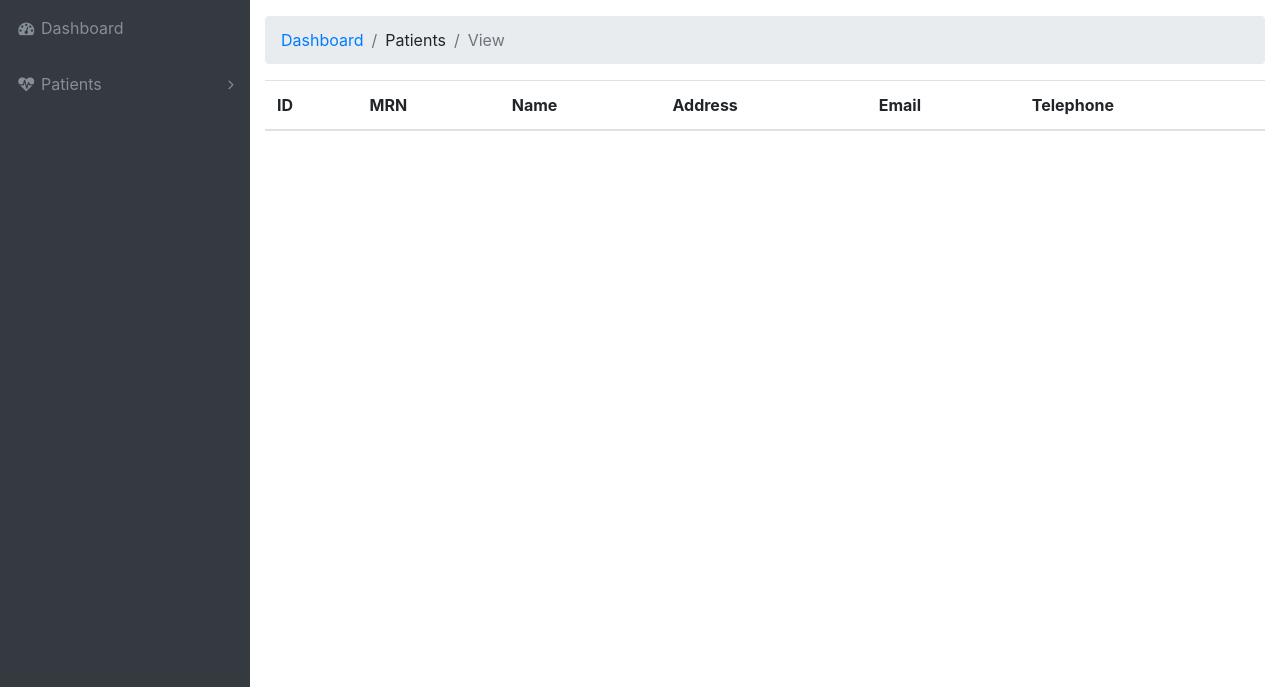
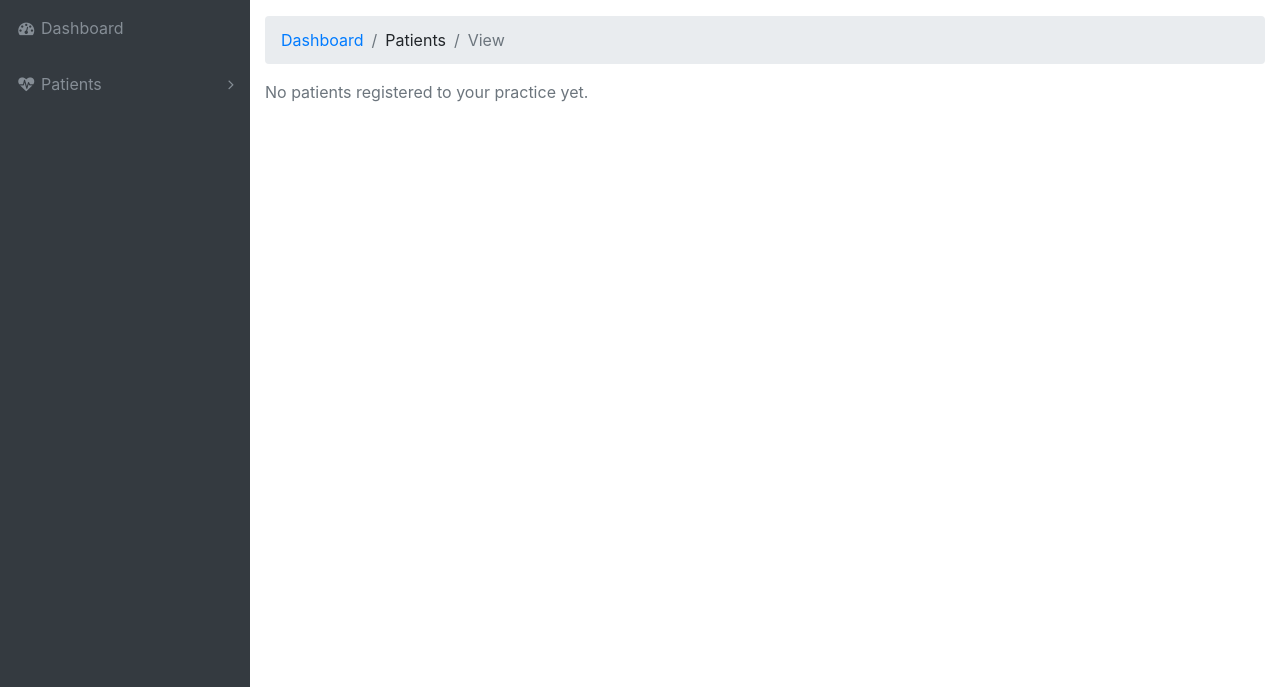
Before and after one commit to tadesanya/qumed, a Django app: page /referral/view_patients in a window 1280 px wide. Shown: the part 56-743 px from the top of the page. Run offline with Django 3.2, Linux system fonts and the light colour scheme; the visitor is signed in with stand-in values (Sample User, id 1); data that the repository does not hold is empty; some libraries are stand-ins or nearby versions.

Commit message:
handle successful creation

```diff
--- a/qumed/referral/templates/referral/list_patients.html
+++ b/qumed/referral/templates/referral/list_patients.html
@@ -8,6 +8,7 @@
 {% endblock breadcrumb %}
 
 {% block content %}
+{% if patients %}
   <table class="table table-hover">
     <thead>
       <tr>
@@ -32,6 +33,8 @@
       {% endfor %}
     </tbody>
   </table>
-
   {% include "paginate.html" %}
+{% else %}
+  <p class="text-secondary">No patients registered to your practice yet.</p>
+{% endif %}
 {% endblock content %}
--- a/qumed/referral/views.py
+++ b/qumed/referral/views.py
@@ -44,3 +44,9 @@ class ListPatientsView(ListView):
 class CreatePatientView(CreateView):
     model = Patient
     template_name = 'referral/create_patient.html'
+    success_url = reverse_lazy('referral:view_patients')
+
+    def form_valid(self, form):
+        message = 'New patient created.'
+        messages.success(self.request, message)
+        return super().form_valid(form)
```
